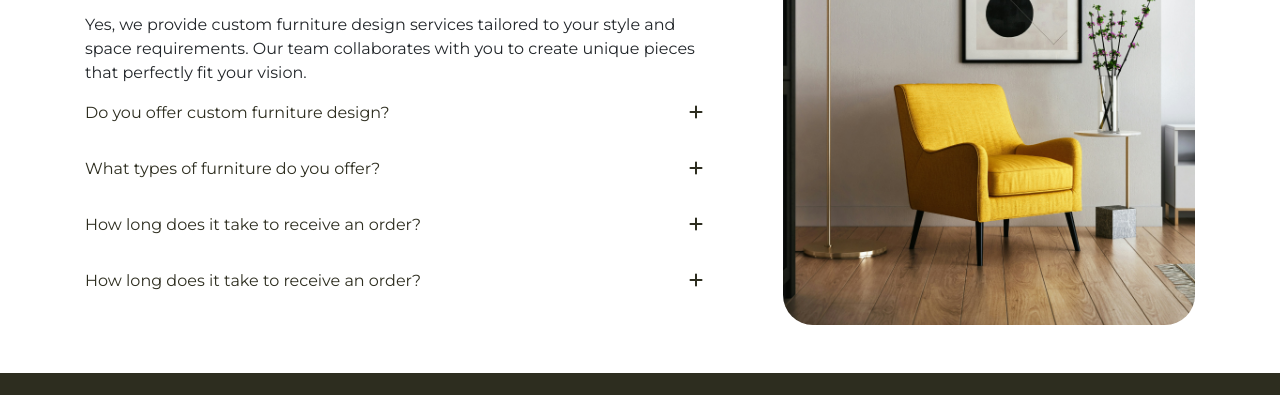
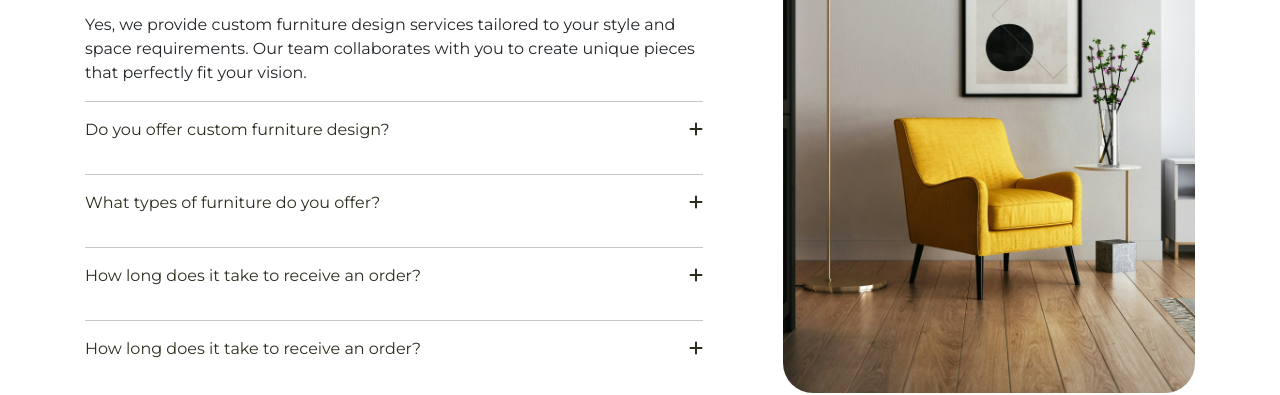
Before and after one commit to Terenceonye/leslei-furnitures, a plain HTML site: page index.html in a window 1280 px wide. Shown: the part 4162-4557 px from the top of the page. Drawn offline with nearby package versions, Linux system fonts and the light colour scheme; files whose address does not match are found by name.

Commit message:
fixed DOMCL

```diff
--- a/assets/js/scripts.js
+++ b/assets/js/scripts.js
@@ -1,4 +1,9 @@
-// Select active tab  and color it
+document.addEventListener('DOMContentLoaded', ()=> {
+
+
+
+
+    // Select active tab  and color it
 
     const buttons = document.querySelectorAll('.products button');
 
@@ -47,3 +52,8 @@ document.querySelectorAll('.faq-item').forEach(faq => {
         }
     });
 });
+
+
+
+
+})
--- a/index.html
+++ b/index.html
@@ -398,6 +398,7 @@ email: onyeweketerence@gmail.com
                             <i class="fa-solid fa-minus"></i>
                         </div>
                         <p class="faq-details active">Yes, we provide custom furniture design services tailored to your style and space requirements. Our team collaborates with you to create unique pieces that perfectly fit your vision.</p>
+                        <hr>
                     </div>
 
                     <div class="faq-item">
@@ -406,6 +407,7 @@ email: onyeweketerence@gmail.com
                             <i class="fa-solid fa-plus"></i>
                         </div>
                         <p class="faq-details">We use high-quality materials including sustainable wood, metal, and textiles to ensure durability and style.</p>
+                        <hr>
                     </div>
 
                     <div class="faq-item">
@@ -414,6 +416,7 @@ email: onyeweketerence@gmail.com
                             <i class="fa-solid fa-plus"></i>
                         </div>
                         <p class="faq-details">We use high-quality materials including sustainable wood, metal, and textiles to ensure durability and style.</p>
+                        <hr>
                     </div>
 
                     <div class="faq-item">
@@ -422,6 +425,7 @@ email: onyeweketerence@gmail.com
                             <i class="fa-solid fa-plus"></i>
                         </div>
                         <p class="faq-details">We use high-quality materials including sustainable wood, metal, and textiles to ensure durability and style.</p>
+                        <hr>
                     </div>
 
                     <div class="faq-item">
```
